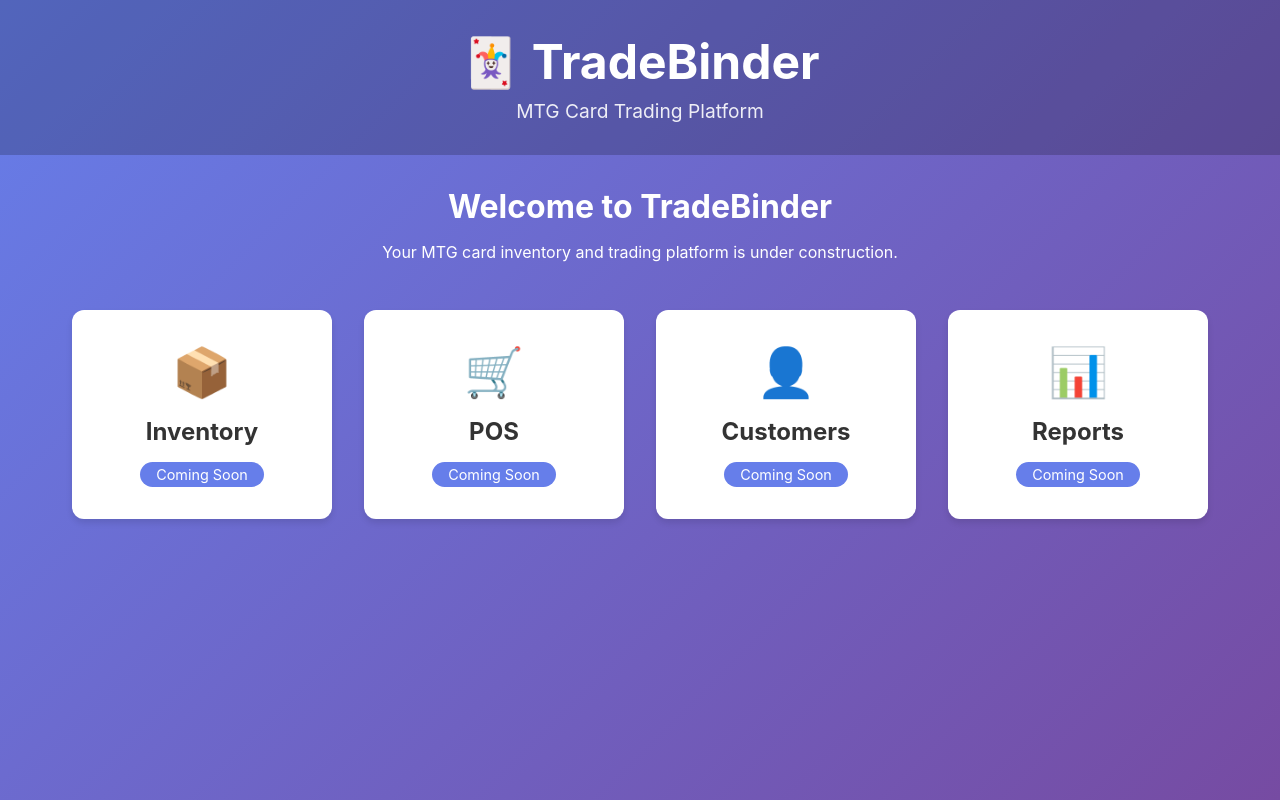
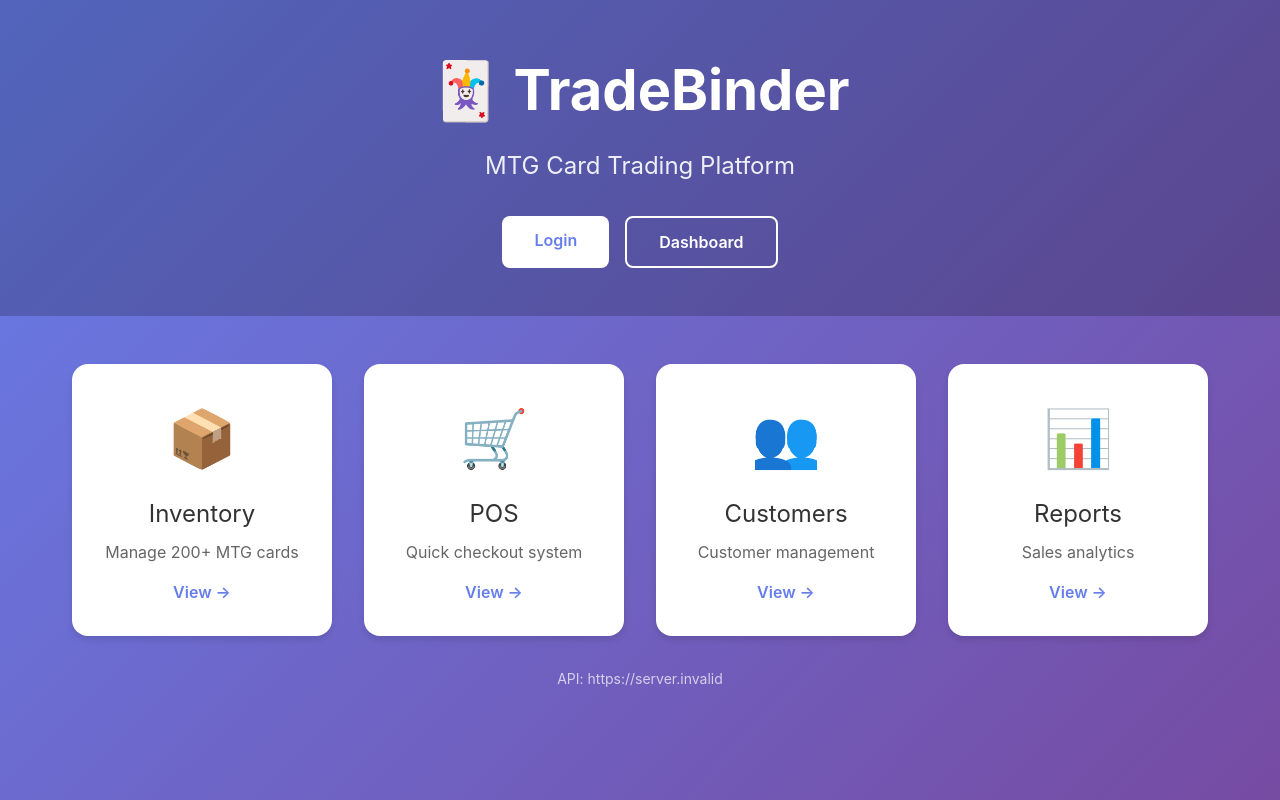
Before and after one commit to erixfire/tradebinder, a React (Vite) app: page / in a window 1280 px wide. Built offline with nearby package versions, Linux system fonts and the light colour scheme; no server answers.

Commit message:
Add complete frontend with login, routing, and all features

```diff
--- a/src/App.css
+++ b/src/App.css
@@ -3,62 +3,106 @@
   background: linear-gradient(135deg, #667eea 0%, #764ba2 100%);
 }
 
+/* Landing Page */
+.landing-page {
+  min-height: 100vh;
+}
+
 .app-header {
-  padding: 2rem;
+  padding: 3rem 2rem;
   text-align: center;
   color: white;
   background: rgba(0, 0, 0, 0.2);
 }
 
 .app-header h1 {
-  font-size: 3rem;
+  font-size: 3.5rem;
   margin: 0;
   font-weight: 700;
 }
 
 .app-header p {
-  margin: 0.5rem 0 0;
-  font-size: 1.2rem;
+  margin: 1rem 0;
+  font-size: 1.5rem;
   opacity: 0.9;
+}
+
+.header-actions {
+  display: flex;
+  gap: 1rem;
+  justify-content: center;
+  margin-top: 2rem;
+}
+
+.btn-primary {
+  padding: 0.75rem 2rem;
+  background: white;
+  color: #667eea;
+  border: none;
+  border-radius: 8px;
+  font-size: 1rem;
+  font-weight: 600;
+  cursor: pointer;
+  text-decoration: none;
+  display: inline-block;
+  transition: transform 0.2s, box-shadow 0.2s;
+}
+
+.btn-primary:hover {
+  transform: translateY(-2px);
+  box-shadow: 0 8px 16px rgba(0, 0, 0, 0.2);
+}
+
+.btn-secondary {
+  padding: 0.75rem 2rem;
+  background: transparent;
+  color: white;
+  border: 2px solid white;
+  border-radius: 8px;
+  font-size: 1rem;
+  font-weight: 600;
+  cursor: pointer;
+  text-decoration: none;
+  display: inline-block;
+  transition: background 0.2s;
+}
+
+.btn-secondary:hover {
+  background: rgba(255, 255, 255, 0.1);
 }
 
 .app-main {
   max-width: 1200px;
   margin: 0 auto;
-  padding: 2rem;
-}
-
-.home-page {
-  text-align: center;
-  color: white;
-}
-
-.home-page h2 {
-  font-size: 2rem;
-  margin-bottom: 1rem;
+  padding: 3rem 2rem;
 }
 
 .features-grid {
   display: grid;
   grid-template-columns: repeat(auto-fit, minmax(250px, 1fr));
   gap: 2rem;
-  margin-top: 3rem;
+  margin-bottom: 2rem;
 }
 
 .feature-card {
   background: white;
-  border-radius: 12px;
+  border-radius: 16px;
   padding: 2rem;
+  text-align: center;
   box-shadow: 0 4px 6px rgba(0, 0, 0, 0.1);
-  transition: transform 0.2s;
+  transition: transform 0.2s, box-shadow 0.2s;
+  text-decoration: none;
+  color: inherit;
+  display: block;
 }
 
 .feature-card:hover {
   transform: translateY(-5px);
+  box-shadow: 0 12px 24px rgba(0, 0, 0, 0.15);
 }
 
 .feature-emoji {
-  font-size: 3rem;
+  font-size: 3.5rem;
   margin-bottom: 1rem;
 }
 
@@ -68,12 +112,226 @@
   font-size: 1.5rem;
 }
 
-.feature-status {
+.feature-description {
+  color: #666;
+  margin: 0.5rem 0;
+}
+
+.feature-link {
+  color: #667eea;
+  font-weight: 600;
+  margin-top: 0.5rem;
   display: inline-block;
-  padding: 0.25rem 1rem;
-  background: #667eea;
+}
+
+.api-status {
+  text-align: center;
   color: white;
-  border-radius: 20px;
-  font-size: 0.9rem;
-  margin-top: 0.5rem;
+  opacity: 0.7;
+  font-size: 0.875rem;
+  margin-top: 2rem;
 }
+
+/* Login Page */
+.login-page {
+  min-height: 100vh;
+  display: flex;
+  align-items: center;
+  justify-content: center;
+  padding: 2rem;
+}
+
+.login-container {
+  background: white;
+  border-radius: 16px;
+  padding: 3rem;
+  max-width: 400px;
+  width: 100%;
+  box-shadow: 0 8px 32px rgba(0, 0, 0, 0.1);
+}
+
+.login-container h1 {
+  text-align: center;
+  color: #333;
+  margin-bottom: 2rem;
+}
+
+.login-form {
+  display: flex;
+  flex-direction: column;
+  gap: 1.5rem;
+}
+
+.form-group {
+  display: flex;
+  flex-direction: column;
+  gap: 0.5rem;
+}
+
+.form-group label {
+  font-weight: 600;
+  color: #333;
+}
+
+.form-group input {
+  padding: 0.75rem;
+  border: 2px solid #e0e0e0;
+  border-radius: 8px;
+  font-size: 1rem;
+  transition: border-color 0.2s;
+}
+
+.form-group input:focus {
+  outline: none;
+  border-color: #667eea;
+}
+
+.error-message {
+  background: #fee;
+  color: #c33;
+  padding: 0.75rem;
+  border-radius: 8px;
+  font-size: 0.875rem;
+}
+
+.hint {
+  text-align: center;
+  color: #666;
+  font-size: 0.875rem;
+  margin-top: 1rem;
+}
+
+.back-link {
+  display: block;
+  text-align: center;
+  margin-top: 1.5rem;
+  color: #667eea;
+  text-decoration: none;
+  font-weight: 600;
+}
+
+.back-link:hover {
+  text-decoration: underline;
+}
+
+/* Dashboard */
+.dashboard-page {
+  min-height: 100vh;
+}
+
+.dashboard-header {
+  background: rgba(0, 0, 0, 0.2);
+  padding: 1.5rem 2rem;
+  display: flex;
+  justify-content: space-between;
+  align-items: center;
+  color: white;
+}
+
+.dashboard-header h1 {
+  margin: 0;
+  font-size: 2rem;
+}
+
+.dashboard-nav {
+  display: flex;
+  gap: 1.5rem;
+}
+
+.dashboard-nav a {
+  color: white;
+  text-decoration: none;
+  font-weight: 600;
+  padding: 0.5rem 1rem;
+  border-radius: 8px;
+  transition: background 0.2s;
+}
+
+.dashboard-nav a:hover {
+  background: rgba(255, 255, 255, 0.1);
+}
+
+.dashboard-content {
+  max-width: 1200px;
+  margin: 0 auto;
+  padding: 3rem 2rem;
+}
+
+.stats-grid {
+  display: grid;
+  grid-template-columns: repeat(auto-fit, minmax(250px, 1fr));
+  gap: 2rem;
+}
+
+.stat-card {
+  background: white;
+  border-radius: 16px;
+  padding: 2rem;
+  display: flex;
+  align-items: center;
+  gap: 1.5rem;
+  box-shadow: 0 4px 6px rgba(0, 0, 0, 0.1);
+}
+
+.stat-icon {
+  font-size: 3rem;
+}
+
+.stat-info h3 {
+  margin: 0;
+  color: #666;
+  font-size: 0.875rem;
+  text-transform: uppercase;
+  letter-spacing: 0.5px;
+}
+
+.stat-value {
+  margin: 0.5rem 0 0;
+  font-size: 2rem;
+  font-weight: 700;
+  color: #333;
+}
+
+/* Placeholder Pages */
+.placeholder-page {
+  min-height: 100vh;
+  display: flex;
+  flex-direction: column;
+  align-items: center;
+  justify-content: center;
+  padding: 2rem;
+  color: white;
+  text-align: center;
+}
+
+.placeholder-page h1 {
+  font-size: 3rem;
+  margin-bottom: 1rem;
+}
+
+.placeholder-page p {
+  font-size: 1.25rem;
+  margin-bottom: 2rem;
+  opacity: 0.9;
+}
+
+/* Responsive */
+@media (max-width: 768px) {
+  .app-header h1 {
+    font-size: 2.5rem;
+  }
+
+  .features-grid {
+    grid-template-columns: 1fr;
+  }
+
+  .dashboard-header {
+    flex-direction: column;
+    gap: 1rem;
+  }
+
+  .dashboard-nav {
+    flex-wrap: wrap;
+    justify-content: center;
+  }
+}
--- a/src/App.tsx
+++ b/src/App.tsx
@@ -1,46 +1,213 @@
-import { BrowserRouter as Router, Routes, Route } from 'react-router-dom';
+import { BrowserRouter as Router, Routes, Route, Navigate } from 'react-router-dom';
+import { useState } from 'react';
 import './App.css';
+
+const API_URL = import.meta.env.VITE_API_URL || 'http://localhost:8787';
 
 function App() {
   return (
     <Router>
       <div className="app">
-        <header className="app-header">
-          <h1>🃏 TradeBinder</h1>
-          <p>MTG Card Trading Platform</p>
-        </header>
-        <main className="app-main">
-          <Routes>
-            <Route path="/" element={<HomePage />} />
-            {/* Add more routes as features are built */}
-          </Routes>
-        </main>
+        <Routes>
+          <Route path="/" element={<LandingPage />} />
+          <Route path="/login" element={<LoginPage />} />
+          <Route path="/dashboard" element={<Dashboard />} />
+          <Route path="/inventory" element={<InventoryPage />} />
+          <Route path="/pos" element={<POSPage />} />
+          <Route path="/customers" element={<CustomersPage />} />
+          <Route path="/reports" element={<ReportsPage />} />
+          <Route path="*" element={<Navigate to="/" replace />} />
+        </Routes>
       </div>
     </Router>
   );
 }
 
-function HomePage() {
+function LandingPage() {
   return (
-    <div className="home-page">
-      <h2>Welcome to TradeBinder</h2>
-      <p>Your MTG card inventory and trading platform is under construction.</p>
-      <div className="features-grid">
-        <FeatureCard title="Inventory" emoji="📦" status="Coming Soon" />
-        <FeatureCard title="POS" emoji="🛒" status="Coming Soon" />
-        <FeatureCard title="Customers" emoji="👤" status="Coming Soon" />
-        <FeatureCard title="Reports" emoji="📊" status="Coming Soon" />
+    <div className="landing-page">
+      <header className="app-header">
+        <h1>🃏 TradeBinder</h1>
+        <p>MTG Card Trading Platform</p>
+        <div className="header-actions">
+          <a href="/login" className="btn-primary">Login</a>
+          <a href="/dashboard" className="btn-secondary">Dashboard</a>
+        </div>
+      </header>
+      <main className="app-main">
+        <div className="features-grid">
+          <FeatureCard
+            title="Inventory"
+            emoji="📦"
+            description="Manage 200+ MTG cards"
+            link="/inventory"
+          />
+          <FeatureCard
+            title="POS"
+            emoji="🛒"
+            description="Quick checkout system"
+            link="/pos"
+          />
+          <FeatureCard
+            title="Customers"
+            emoji="👥"
+            description="Customer management"
+            link="/customers"
+          />
+          <FeatureCard
+            title="Reports"
+            emoji="📊"
+            description="Sales analytics"
+            link="/reports"
+          />
+        </div>
+        <div className="api-status">
+          <p>API: {API_URL}</p>
+        </div>
+      </main>
+    </div>
+  );
+}
+
+function FeatureCard({ title, emoji, description, link }: any) {
+  return (
+    <a href={link} className="feature-card">
+      <div className="feature-emoji">{emoji}</div>
+      <h3>{title}</h3>
+      <p className="feature-description">{description}</p>
+      <span className="feature-link">View →</span>
+    </a>
+  );
+}
+
+function LoginPage() {
+  const [email, setEmail] = useState('admin@tradebinder.com');
+  const [password, setPassword] = useState('');
+  const [loading, setLoading] = useState(false);
+  const [error, setError] = useState('');
+
+  const handleLogin = async (e: React.FormEvent) => {
+    e.preventDefault();
+    setLoading(true);
+    setError('');
+
+    try {
+      const response = await fetch(`${API_URL}/api/auth/login`, {
+        method: 'POST',
+        headers: { 'Content-Type': 'application/json' },
+        body: JSON.stringify({ email, password }),
+      });
+
+      if (response.ok) {
+        const data = await response.json();
+        localStorage.setItem('token', data.token);
+        window.location.href = '/dashboard';
+      } else {
+        setError('Invalid credentials');
+      }
+    } catch (err) {
+      setError('Connection error. Check API URL: ' + API_URL);
+    } finally {
+      setLoading(false);
+    }
+  };
+
+  return (
+    <div className="login-page">
+      <div className="login-container">
+        <h1>🃏 TradeBinder Login</h1>
+        <form onSubmit={handleLogin} className="login-form">
+          <div className="form-group">
+            <label>Email</label>
+            <input
+              type="email"
+              value={email}
+              onChange={(e) => setEmail(e.target.value)}
+              placeholder="admin@tradebinder.com"
+              required
+            />
+          </div>
+          <div className="form-group">
+            <label>Password</label>
+            <input
+              type="password"
+              value={password}
+              onChange={(e) => setPassword(e.target.value)}
+              placeholder="Enter password"
+              required
+            />
+          </div>
+          {error && <div className="error-message">{error}</div>}
+          <button type="submit" disabled={loading} className="btn-primary">
+            {loading ? 'Logging in...' : 'Login'}
+          </button>
+          <p className="hint">Default: admin@tradebinder.com / admin123</p>
+        </form>
+        <a href="/" className="back-link">← Back to Home</a>
       </div>
     </div>
   );
 }
 
-function FeatureCard({ title, emoji, status }: { title: string; emoji: string; status: string }) {
+function Dashboard() {
   return (
-    <div className="feature-card">
-      <div className="feature-emoji">{emoji}</div>
-      <h3>{title}</h3>
-      <span className="feature-status">{status}</span>
+    <div className="dashboard-page">
+      <header className="dashboard-header">
+        <h1>📊 Dashboard</h1>
+        <nav className="dashboard-nav">
+          <a href="/inventory">Inventory</a>
+          <a href="/pos">POS</a>
+          <a href="/customers">Customers</a>
+          <a href="/reports">Reports</a>
+          <a href="/">Logout</a>
+        </nav>
+      </header>
+      <main className="dashboard-content">
+        <div className="stats-grid">
+          <StatCard title="Total Cards" value="342" icon="🃏" />
+          <StatCard title="Inventory Value" value="₱45,230" icon="💰" />
+          <StatCard title="Orders" value="127" icon="📦" />
+          <StatCard title="Customers" value="15" icon="👥" />
+        </div>
+      </main>
+    </div>
+  );
+}
+
+function StatCard({ title, value, icon }: any) {
+  return (
+    <div className="stat-card">
+      <div className="stat-icon">{icon}</div>
+      <div className="stat-info">
+        <h3>{title}</h3>
+        <p className="stat-value">{value}</p>
+      </div>
+    </div>
+  );
+}
+
+function InventoryPage() {
+  return <PlaceholderPage title="📦 Inventory" message="Card inventory management coming soon..." />;
+}
+
+function POSPage() {
+  return <PlaceholderPage title="🛒 Point of Sale" message="POS checkout system coming soon..." />;
+}
+
+function CustomersPage() {
+  return <PlaceholderPage title="👥 Customers" message="Customer management coming soon..." />;
+}
+
+function ReportsPage() {
+  return <PlaceholderPage title="📊 Reports" message="Sales analytics coming soon..." />;
+}
+
+function PlaceholderPage({ title, message }: any) {
+  return (
+    <div className="placeholder-page">
+      <h1>{title}</h1>
+      <p>{message}</p>
+      <a href="/dashboard" className="btn-primary">← Back to Dashboard</a>
     </div>
   );
 }
--- a/src/index.css
+++ b/src/index.css
@@ -1,3 +1,7 @@
+@tailwind base;
+@tailwind components;
+@tailwind utilities;
+
 * {
   margin: 0;
   padding: 0;
```
